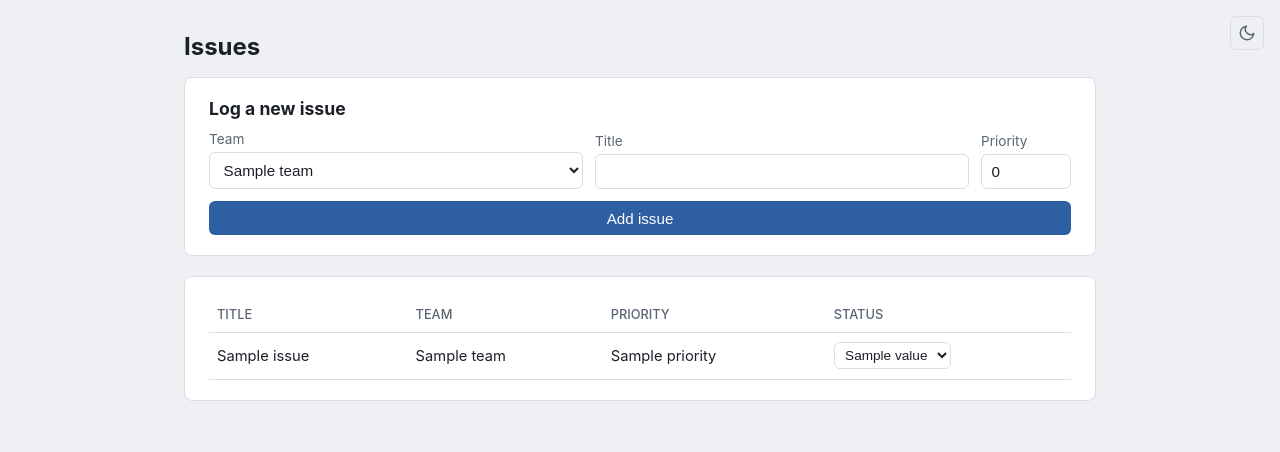
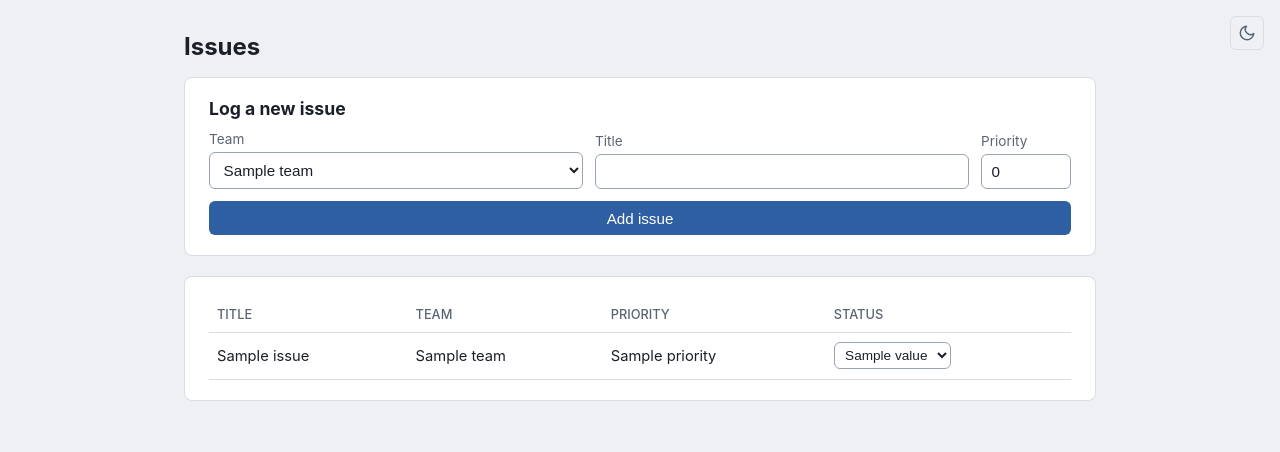
Before and after one commit to fidoogle/traction-app, a FastAPI app: template app/templates/issues/list.html in a window 1280 px wide. Shown: the top 452 px of the page. Run offline with FastAPI, Linux system fonts and the light colour scheme; the template is opened without the code that fills it: most values are stand-ins (such as "Sample title", 1, 10 or a date in 2020).

Commit message:
Brighten form-control borders so inputs don't blend into dark surfaces
--border (used for card/table hairlines) sits too close in value to
--surface and --bg to double as an input border in dark mode - an
input became nearly indistinguishable from the card behind it. Add a
dedicated --input-border token, lighter than --border in both themes,
and point every text input / select / textarea rule at it instead.
Also adds a visible focus-visible ring (was relying on the browser
default, which the dark background made hard to see too).

Co-Authored-By: Claude Sonnet 5 <noreply@anthropic.com>

```diff
--- a/app/static/style.css
+++ b/app/static/style.css
@@ -21,6 +21,10 @@
   --brand: #2f5fa3;
   --brand-dark: #234a82;
   --on-brand: #ffffff;
+
+  /* Stronger than --border - form controls need to read as distinct,
+     fillable boxes, not blend into the surface behind them. */
+  --input-border: #99a3b3;
 
   /* Used sparingly - active nav only - so a wrong-contrast accent can't
      land on body text or a button label. */
@@ -55,6 +59,11 @@
     --brand: #4cc2ff;
     --brand-dark: #2f9fe0;
     --on-brand: #0c1a24;
+
+    /* Noticeably lighter than --border - the dark surfaces sit so close
+       in value that a --border-weight line all but disappears on an
+       input's edge. */
+    --input-border: #6b7690;
 
     --accent: #f2c811;
 
@@ -125,11 +134,18 @@ select,
 textarea {
   color: var(--text);
   background: var(--surface);
-  border-color: var(--border);
+  border-color: var(--input-border);
 }
 
 input::placeholder,
 textarea::placeholder { color: var(--text-faint); }
+
+input:not([type="checkbox"]):not([type="radio"]):focus-visible,
+select:focus-visible,
+textarea:focus-visible {
+  outline: 2px solid var(--brand);
+  outline-offset: 1px;
+}
 
 .topbar {
   position: relative;
@@ -410,7 +426,7 @@ th { color: var(--text-muted); font-weight: 500; font-size: 0.8rem; text-transfo
 .form-row select {
   width: 100%;
   padding: 0.5rem 0.6rem;
-  border: 1px solid var(--border);
+  border: 1px solid var(--input-border);
   border-radius: 6px;
   font-size: 0.95rem;
   background: var(--surface);
@@ -419,7 +435,7 @@ th { color: var(--text-muted); font-weight: 500; font-size: 0.8rem; text-transfo
 .form-row textarea {
   width: 100%;
   padding: 0.5rem 0.6rem;
-  border: 1px solid var(--border);
+  border: 1px solid var(--input-border);
   border-radius: 6px;
   font-size: 0.95rem;
   font-family: inherit;
@@ -433,7 +449,7 @@ th { color: var(--text-muted); font-weight: 500; font-size: 0.8rem; text-transfo
 }
 
 select.status-select {
-  border: 1px solid var(--border);
+  border: 1px solid var(--input-border);
   border-radius: 6px;
   padding: 0.25rem 0.4rem;
   font-size: 0.85rem;
@@ -534,7 +550,7 @@ svg.sparkline {
 .field input {
   width: 100%;
   padding: 0.5rem 0.6rem;
-  border: 1px solid var(--border);
+  border: 1px solid var(--input-border);
   border-radius: 6px;
   font-size: 0.95rem;
 }
```
